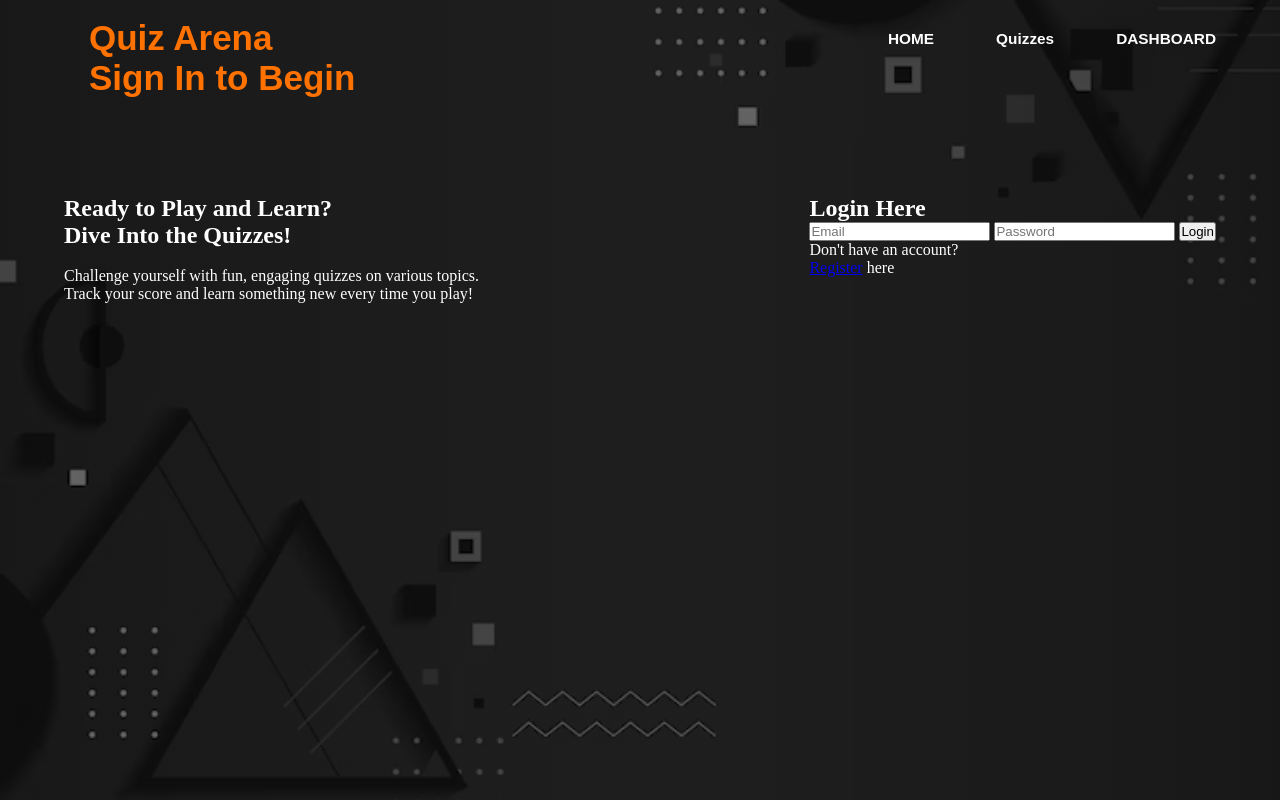
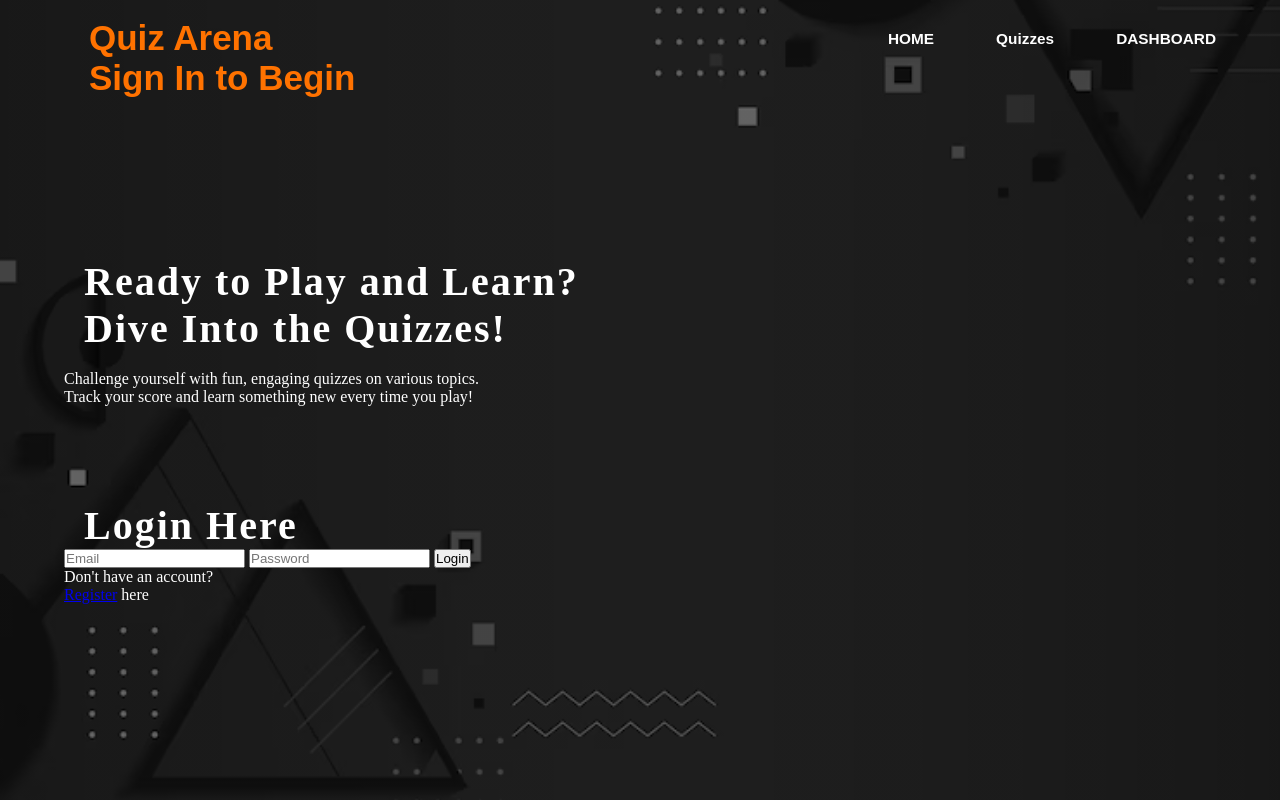
Before and after one commit to abedag/Quiz-App-F, a plain HTML site: page index.html in a window 1280 px wide. Drawn offline with Linux system fonts and the light colour scheme.

Commit message:
Add <auth.css> Adding content headline styles

```diff
--- a/styles/auth.css
+++ b/styles/auth.css
@@ -73,3 +73,12 @@
   color: #fff;
   position: relative;
 }
+
+.content h2 {
+  font-family: 'Times New Roman';
+  font-size: clamp(24px, 4vw, 40px);
+  padding-left: 20px;
+  margin-top: 9%;
+  letter-spacing: 2px;
+  width: 55vw;
+}
```
